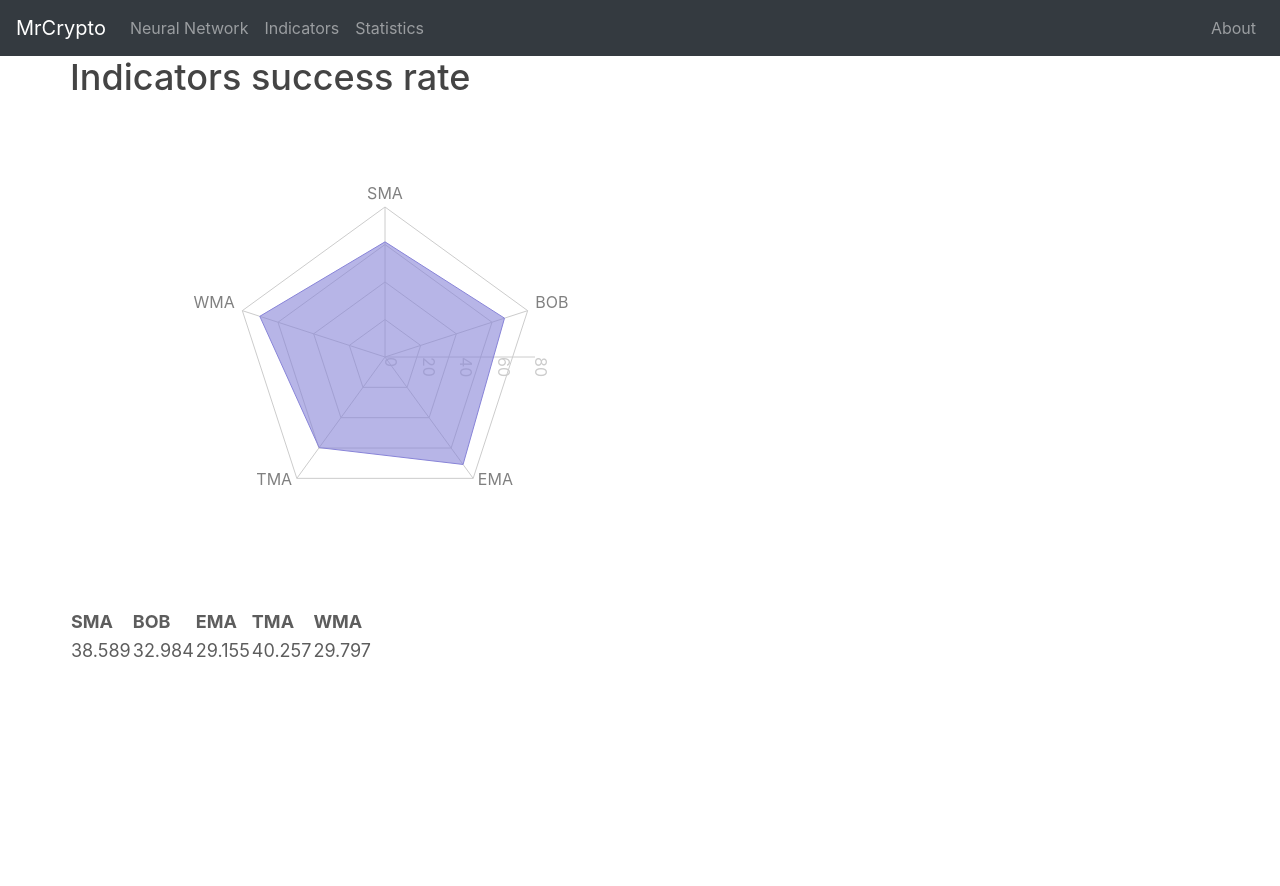
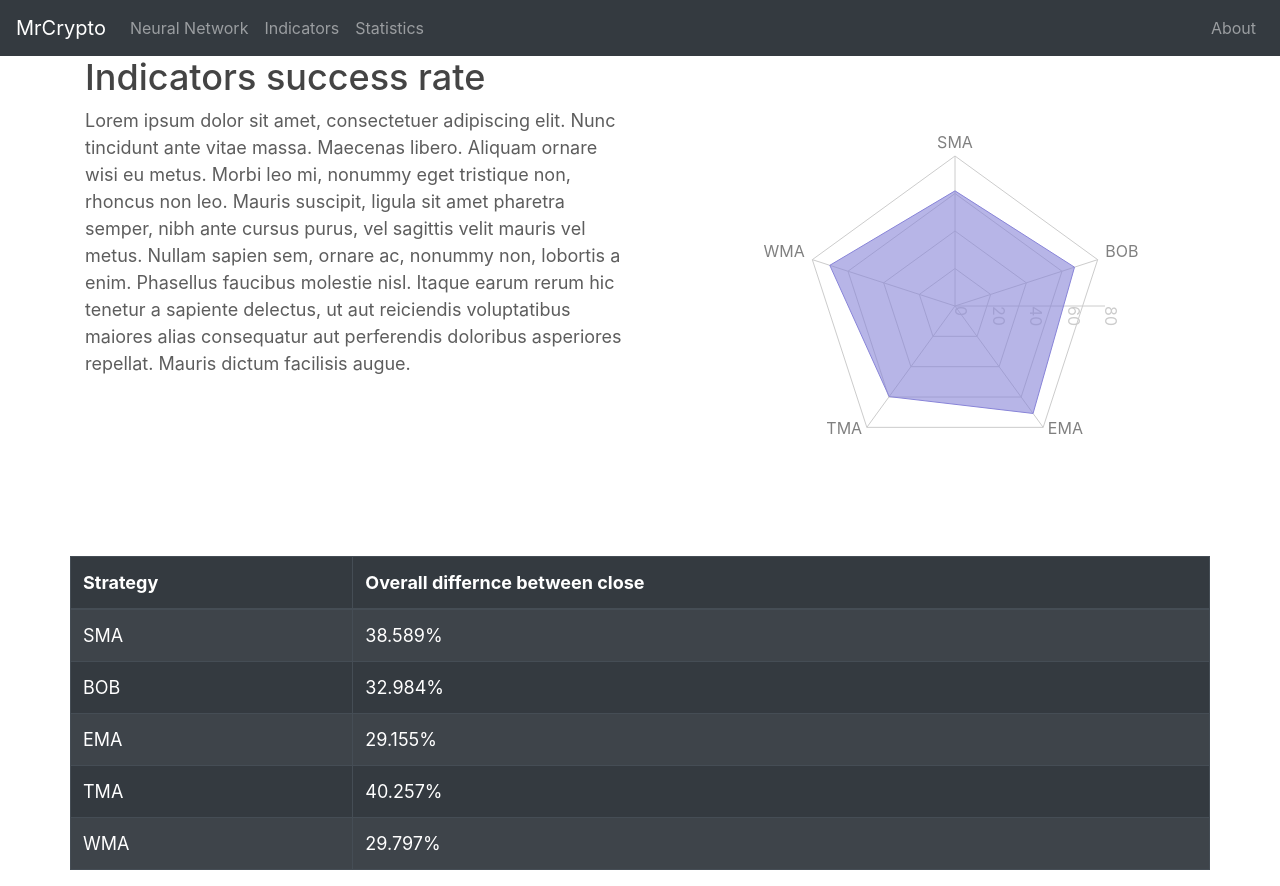
Before and after one commit to gyarab/MrCrypto, a React (Create React App) app in the folder Apps/mrcrypto1/: page /statistics in a window 1280 px wide. Before the commit the page ends 800 px from the top, so only its background shows below. Built offline with nearby package versions, Linux system fonts and the light colour scheme; no server answers.

Commit message:
Designing statistics.js

```diff
--- a/Apps/mrcrypto1/src/components/RadarMaker.js
+++ b/Apps/mrcrypto1/src/components/RadarMaker.js
@@ -1,5 +1,6 @@
 import React, { PureComponent } from "react";
 import { Col, Row } from "react-bootstrap";
+import { connect } from "react-redux";
 import {
   Radar,
   RadarChart,
@@ -8,6 +9,15 @@ import {
   PolarRadiusAxis,
   ResponsiveContainer
 } from "recharts";
+import { formatTime, getAdjustValues, getSeries } from "./chartFunctions";
+
+
+export default class RadarMaker extends PureComponent {
+  static jsfiddleUrl = "https://jsfiddle.net/alidingling/6ebcxbx4/";
+
+  static jsfiddleUrl = 'https://jsfiddle.net/alidingling/6ebcxbx4/';
+
+   render() {
 
      const data = [
        {
@@ -27,13 +37,6 @@ const data = [
        },
 
      ];
-
-export default class RadarMaker extends PureComponent {
-  static jsfiddleUrl = "https://jsfiddle.net/alidingling/6ebcxbx4/";
-
-  static jsfiddleUrl = 'https://jsfiddle.net/alidingling/6ebcxbx4/';
-
-   render() {
      return (
        <RadarChart cx={300} cy={250} outerRadius={150} width={500} height={500} data={data}>
          <PolarGrid />
--- /dev/null
+++ b/Apps/mrcrypto1/src/components/StatisticTable.js
@@ -0,0 +1,12 @@
+import React, { Component } from "react";
+import StatisticTableMaker from "./StatisticTableMaker";
+import { Col, Row } from "react-bootstrap";
+
+//md={10} xs={10} lg={10}
+export default class StatisticTable extends Component {
+  render() {
+    return (
+        <Col as={StatisticTableMaker} />
+    );
+  }
+}
--- /dev/null
+++ b/Apps/mrcrypto1/src/components/StatisticTableMaker.js
@@ -0,0 +1,43 @@
+import React, { PureComponent } from "react";
+import { Col, Row, Table } from "react-bootstrap";
+import { connect } from "react-redux";
+export default class StatisticTableMaker extends PureComponent {
+   render() {
+     const writing = {
+       fontSize: "18px"
+     };
+     return (
+       <Table striped bordered hover variant="dark" style={writing}>
+         <thead>
+           <tr>
+             <th>Strategy</th>
+             <th>Overall differnce between close</th>
+           </tr>
+         </thead>
+         <tbody>
+           <tr>
+             <td>SMA</td>
+             <td>38.589%</td>
+           </tr>
+           <tr>
+             <td>BOB</td>
+             <td>32.984%</td>
+
+           </tr>
+           <tr>
+             <td>EMA</td>
+             <td>29.155%</td>
+           </tr>
+           <tr>
+             <td>TMA</td>
+             <td>40.257%</td>
+           </tr>
+           <tr>
+             <td>WMA</td>
+             <td>29.797%</td>
+           </tr>
+         </tbody>
+       </Table>
+     );
+   }
+}
--- a/Apps/mrcrypto1/src/components/chartFunctions.js
+++ b/Apps/mrcrypto1/src/components/chartFunctions.js
@@ -41,6 +41,7 @@ export function getSeries(props) {
   let trendsInterval = props.trendsIntervals[selected];
   let toggled = props.toggled;
   let indicators = props.indicators;
+
 
   var colors = [
     "#FF6633",
--- a/Apps/mrcrypto1/src/screens/Statistics.js
+++ b/Apps/mrcrypto1/src/screens/Statistics.js
@@ -1,11 +1,8 @@
 import React, { Component } from "react";
-import { Container, Row } from "react-bootstrap";
+import { Container, Row,Col , Table } from "react-bootstrap";
 import { connect } from "react-redux";
 import Radars from "../components/Radars";
-//import chartRadar
-import {
-  Radar, RadarChart, PolarGrid, PolarAngleAxis, PolarRadiusAxis,
-} from 'recharts';
+import StatisticTable from "../components/StatisticTable";
 
 class Statistics extends Component {
   static jsfiddleUrl = 'https://jsfiddle.net/alidingling/6ebcxbx4/';
@@ -22,26 +19,22 @@ class Statistics extends Component {
     };
     return (
       <Container>
-      <Row><h2 style={headline}>Indicators success rate</h2></Row>
-      <Row as={Radars} />
+      <Row><Col><h2 style={headline}>Indicators success rate</h2>
+      <p style={indi}>
+      Lorem ipsum dolor sit amet, consectetuer adipiscing elit. Nunc
+      tincidunt ante vitae massa. Maecenas libero. Aliquam ornare wisi eu
+      metus. Morbi leo mi, nonummy eget tristique non, rhoncus non leo.
+      Mauris suscipit, ligula sit amet pharetra semper, nibh ante cursus
+      purus, vel sagittis velit mauris vel metus. Nullam sapien sem,
+      ornare ac, nonummy non, lobortis a enim. Phasellus faucibus molestie
+      nisl. Itaque earum rerum hic tenetur a sapiente delectus, ut aut
+      reiciendis voluptatibus maiores alias consequatur aut perferendis
+      doloribus asperiores repellat. Mauris dictum facilisis augue.
+      </p></Col>
+    <Col>  <Radars /></Col>
+      </Row>
       <Row>
-      <table style={indi}>
-        <tr>
-          <th>SMA</th>
-          <th>BOB</th>
-          <th>EMA</th>
-          <th>TMA</th>
-          <th>WMA</th>
-        </tr>
-        <tr>
-          <td>38.589</td>
-          <td>32.984</td>
-          <td>29.155</td>
-          <td>40.257</td>
-          <td>29.797</td>
-        </tr>
-
-      </table>
+      <StatisticTable />
       </Row>
       </Container>
     );
```
Lines whose indentation alone changed are shown as unchanged.
